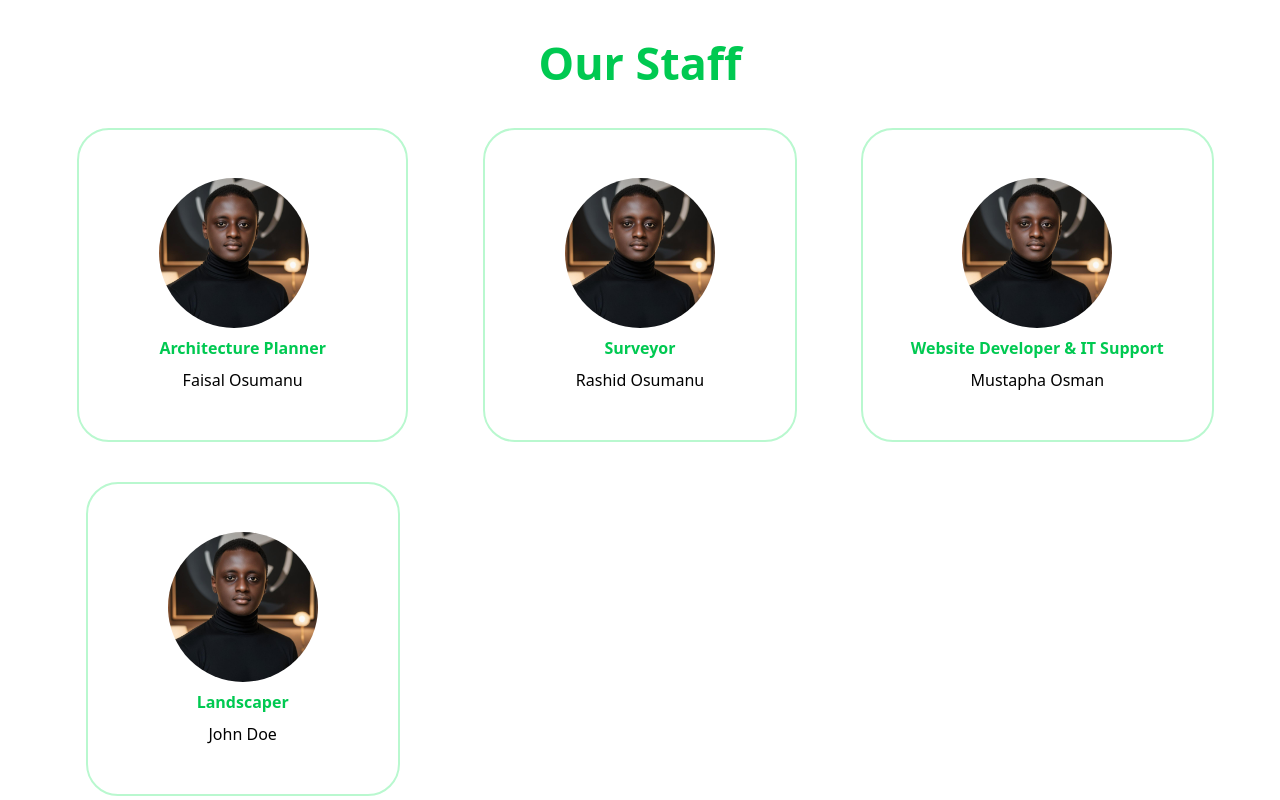
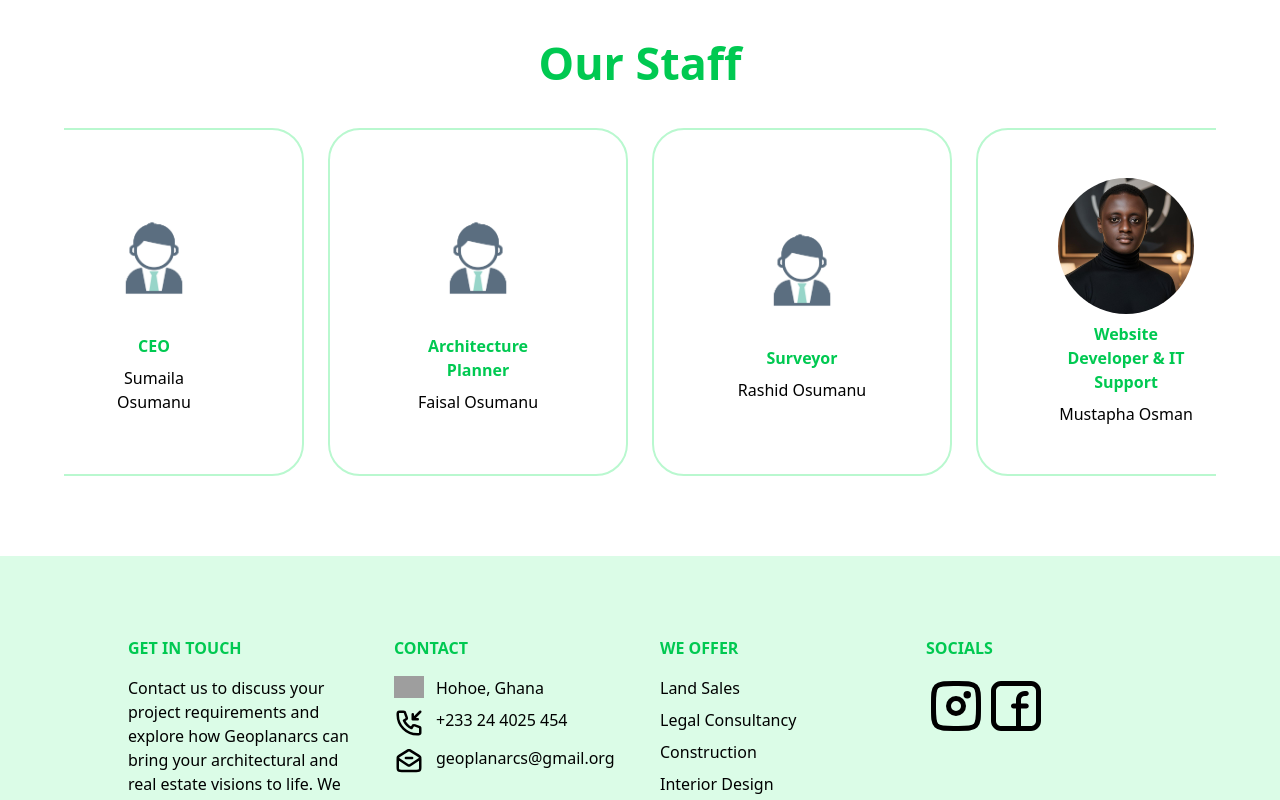
Before and after one commit to staff2277/Geoplanarcs, a React (Vite) app in the folder Geoplanarcs/: page /about in a window 1280 px wide. Shown: the part 1420-2220 px from the top of the page. Built offline with nearby package versions, Linux system fonts and the light colour scheme; grey boxes are pictures that could not be loaded.

Commit message:
almost done with geoplanarcs

```diff
--- a/Geoplanarcs/components/Staff.jsx
+++ b/Geoplanarcs/components/Staff.jsx
@@ -5,55 +5,38 @@ const Staff = () => {
         <div className="w-full mb-[2rem] flex justify-center text-green-500 xl:text-[2.8rem] lg:text-[2.4rem] sm:text-[2rem] max-sm:text-[1.5rem] font-semibold">
           Our Staff
         </div>
-        <div className="grid grid-cols-[repeat(auto-fit,minmax(300px,1fr))] place-items-center gap-10">
-          <div className="border-2 border-green-200 rounded-4xl text-center   py-[3rem] px-[5rem]">
+
+        {/* Scrollable Container */}
+        <div className="flex space-x-6 overflow-x-auto scrollbar-hide snap-x snap-mandatory px-4 justify-center">
+          {[
+            { role: "CEO", name: "Sumaila Osumanu", image: "/prof.jpg" },
+            {
+              role: "Architecture Planner",
+              name: "Faisal Osumanu",
+              image: "/prof.jpg",
+            },
+            { role: "Surveyor", name: "Rashid Osumanu", image: "/prof.jpg" },
+            {
+              role: "Website Developer & IT Support",
+              name: "Mustapha Osman",
+              image: "/ai15.jpg",
+            },
+          ].map((staff, index) => (
+            <div
+              key={index}
+              className=" flex flex-col justify-center items-center border-2 border-green-200 rounded-4xl text-center py-[3rem] px-[5rem] min-w-[300px] snap-center"
+            >
               <span>
                 <img
-                className="rounded-full w-[150px] "
-                src="/ai15.jpg"
+                  className="rounded-full w-[150px]"
+                  src={staff.image}
                   alt="profile pic"
                 />
               </span>
-            <p className="py-2 font-bold text-green-500">
-              Architecture Planner
-            </p>
-            <p>Faisal Osumanu</p>
+              <p className="py-2 font-bold text-green-500">{staff.role}</p>
+              <p>{staff.name}</p>
             </div>
-          <div className="border-2 border-green-200 rounded-4xl text-center   py-[3rem] px-[5rem]">
-            <span>
-              <img
-                className="rounded-full w-[150px] "
-                src="/ai15.jpg"
-                alt="profile pic"
-              />
-            </span>
-            <p className="py-2 font-bold text-green-500">Surveyor</p>
-            <p>Rashid Osumanu</p>
-          </div>
-          <div className="border-2 border-green-200 rounded-4xl text-center   py-[3rem] px-[3rem]">
-            <span className="flex justify-center">
-              <img
-                className="rounded-full w-[150px] "
-                src="/ai15.jpg"
-                alt="profile pic"
-              />
-            </span>
-            <p className="py-2 font-bold text-green-500">
-              Website Developer & IT Support
-            </p>
-            <p>Mustapha Osman</p>
-          </div>
-          <div className="border-2 border-green-200 rounded-4xl text-center   py-[3rem] px-[5rem]">
-            <span>
-              <img
-                className="rounded-full w-[150px] "
-                src="/ai15.jpg"
-                alt="profile pic"
-              />
-            </span>
-            <p className="py-2 font-bold text-green-500">Landscaper</p>
-            <p>John Doe</p>
-          </div>
+          ))}
         </div>
       </div>
     </div>
--- a/Geoplanarcs/package.json
+++ b/Geoplanarcs/package.json
@@ -17,6 +17,7 @@
     "react": "^18.3.1",
     "react-dom": "^18.3.1",
     "react-router-dom": "^7.1.5",
+    "tailwind-scrollbar-hide": "^2.0.0",
     "tailwindcss": "^4.0.3"
   },
   "devDependencies": {
--- a/Geoplanarcs/vite.config.js
+++ b/Geoplanarcs/vite.config.js
@@ -1,7 +1,8 @@
 import { defineConfig } from "vite";
 import react from "@vitejs/plugin-react";
 import tailwindcss from "@tailwindcss/vite";
+import tailwindScrollbarHide from "tailwind-scrollbar-hide"; // ✅ Import properly
 
 export default defineConfig({
-  plugins: [react(), tailwindcss()],
+  plugins: [react(), tailwindcss(), tailwindScrollbarHide()],
 });
```
Also changed, not shown: Geoplanarcs/public/prof.jpg (added), 1 other file (tests, documents, lock files or other folders). Lines whose indentation alone changed are shown as unchanged.
